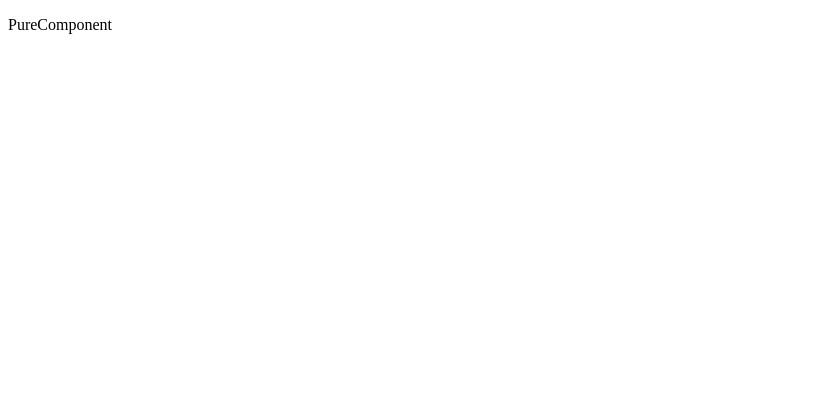
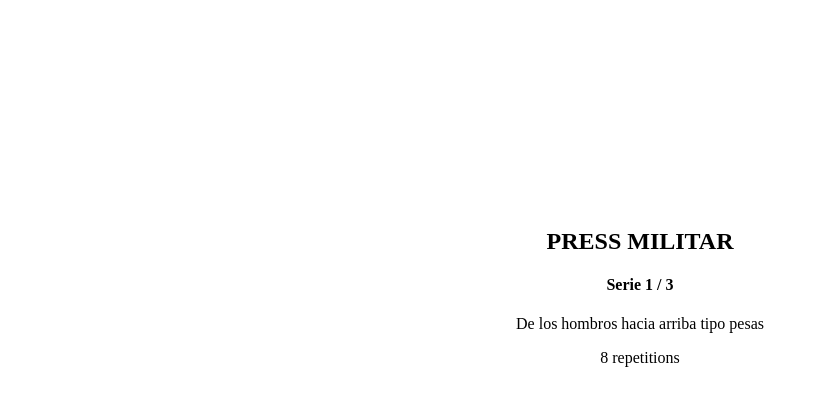
Before and after one commit to mauriciocarbajal/homeworkout, a React app: page / in a window 1280 px wide. Shown: the top 406 px of the page, without its empty margins (0-818 px from the left). Built offline with nearby package versions, Linux system fonts and the light colour scheme.

Commit message:
Prototype flow working

```diff
--- a/package.json
+++ b/package.json
@@ -30,6 +30,8 @@
     "eslint": "^4.18.2",
     "eslint-config-standard": "^11.0.0",
     "eslint-plugin-react": "^7.7.0",
+    "material-ui": "^0.20.0",
+    "prop-types": "^15.6.1",
     "react": "^15.6.1",
     "react-dom": "^15.6.1"
   }
--- a/src/components/App.js
+++ b/src/components/App.js
@@ -1,12 +1,99 @@
+import PropTypes from 'prop-types';
 import React, { PureComponent } from 'react';
 
+import Exercise from './Exercise';
+import DayComplete from './DayComplete';
+
+const getTrainingDay = () => {
+  const currentDate = new Date();
+  const currentDay = currentDate.getDay();
+  if (currentDay >= 1 && currentDay <= 2) {
+    return 'monday';
+  } else if (currentDay >= 3 && currentDay <= 4) {
+    return 'wednesday';
+  }
+  return 'friday';
+};
+
+
 class App extends PureComponent {
+  constructor(props) {
+    super(props);
+
+    const { exercises } = props;
+
+    const currentList = [
+      ...exercises[getTrainingDay()],
+      ...exercises.post,
+    ];
+
+    this.state = {
+      currentList,
+      index: 0,
+      last: currentList.length - 1,
+      currentSerie: 1,
+    };
+
+    this.updateExercise = this.updateExercise.bind(this);
+    this.updateSerie = this.updateSerie.bind(this);
+  }
+
+  updateExercise() {
+    const {
+      index,
+      last,
+    } = this.state;
+    if (index <= last) {
+      this.setState({
+        index: index + 1,
+        currentSerie: 1,
+      });
+    }
+  }
+
+  updateSerie() {
+    const {
+      currentList,
+      index,
+      currentSerie,
+    } = this.state;
+
+    if (currentSerie === currentList[index].series) {
+      this.updateExercise();
+    } else {
+      this.setState({
+        currentSerie: currentSerie + 1,
+      });
+    }
+  }
+
   render() {
-    console.log(this.props);
+    const {
+      currentList,
+      index,
+      last,
+      currentSerie,
+    } = this.state;
+
+    if (index > last) {
+      return (
+        <DayComplete day={getTrainingDay()} />
+      );
+    }
+
     return (
-      <p>PureComponent</p>
+      <Exercise
+        exercise={currentList[index]}
+        currentSerie={currentSerie}
+        updateSerie={this.updateSerie}
+        moveNext={this.updateExercise}
+      />
     );
   }
 }
 
+App.propTypes = {
+  exercises: PropTypes.object.isRequired,
+};
+
 export default App;
--- /dev/null
+++ b/src/components/DayComplete.js
@@ -0,0 +1,21 @@
+import PropTypes from 'prop-types';
+import React, { PureComponent } from 'react';
+
+import styles from './styles';
+
+class DayComplete extends PureComponent {
+  render() {
+    const { day } = this.props;
+    return (
+      <div style={styles.container}>
+        <h2 style={styles.title}>{day} COMPLETE</h2>
+      </div>
+    );
+  }
+}
+
+DayComplete.propTypes = {
+  day: PropTypes.string.isRequired,
+};
+
+export default DayComplete;
--- /dev/null
+++ b/src/components/Exercise.js
@@ -0,0 +1,40 @@
+import PropTypes from 'prop-types';
+import React, { PureComponent } from 'react';
+
+import { REPET_TIME, REST_TIME } from '../constants/global';
+import styles from './styles';
+
+
+class Exercise extends PureComponent {
+  render() {
+    const {
+      currentSerie,
+      updateSerie,
+      exercise: {
+        name,
+        desc,
+        series,
+        repet,
+      },
+    } = this.props;
+
+    const waitingTime = (repet * REPET_TIME) + REST_TIME;
+    setTimeout(updateSerie, waitingTime);
+    return (
+      <div style={styles.container}>
+        <h2 style={styles.title}>{name}</h2>
+        <h4>Serie {currentSerie} / {series}</h4>
+        <p>{desc}</p>
+        <p>{repet} repetitions</p>
+      </div>
+    );
+  }
+}
+
+Exercise.propTypes = {
+  exercise: PropTypes.object.isRequired,
+  currentSerie: PropTypes.number.isRequired,
+  updateSerie: PropTypes.func.isRequired,
+};
+
+export default Exercise;
--- /dev/null
+++ b/src/components/styles.js
@@ -0,0 +1,9 @@
+export default {
+  container: {
+    textAlign: 'center',
+    paddingTop: 200,
+  },
+  title: {
+    textTransform: 'uppercase',
+  },
+};
--- /dev/null
+++ b/src/constants/global.js
@@ -0,0 +1,4 @@
+const DEBUG_MILISEC_VALUE = 1000;
+
+export const REPET_TIME = 1.5 * DEBUG_MILISEC_VALUE;
+export const REST_TIME = 40 * DEBUG_MILISEC_VALUE;
--- a/src/exercises.js
+++ b/src/exercises.js
@@ -1,17 +1,17 @@
 const pre = [];
 
 const post = [
+  {
+    name: 'Plancha',
+    desc: 'Cuerpo recto, antebrazos en el piso',
+    series: 1,
+    repet: 30,
+  },
   {
     name: 'Abdominales',
     desc: '30 grados',
     series: 4,
     repet: 10,
-  },
-  {
-    name: 'Plancha',
-    desc: 'Cuerpo recto, antebrazos en el piso',
-    series: 1,
-    repet: 30,
   },
 ];
 
--- a/src/index.js
+++ b/src/index.js
@@ -1,11 +1,14 @@
 import React from 'react';
 import { render } from 'react-dom';
+import MuiThemeProvider from 'material-ui/styles/MuiThemeProvider';
 
 import exercises from './exercises';
 
 import App from './components/App';
 
 render(
-  <App exercises={exercises} />,
+  <MuiThemeProvider>
+    <App exercises={exercises} />
+  </MuiThemeProvider>,
   document.getElementById('root')
 );
```
Also changed, not shown: .eslintrc.json, 2 other files (tests, documents, lock files or other folders).
